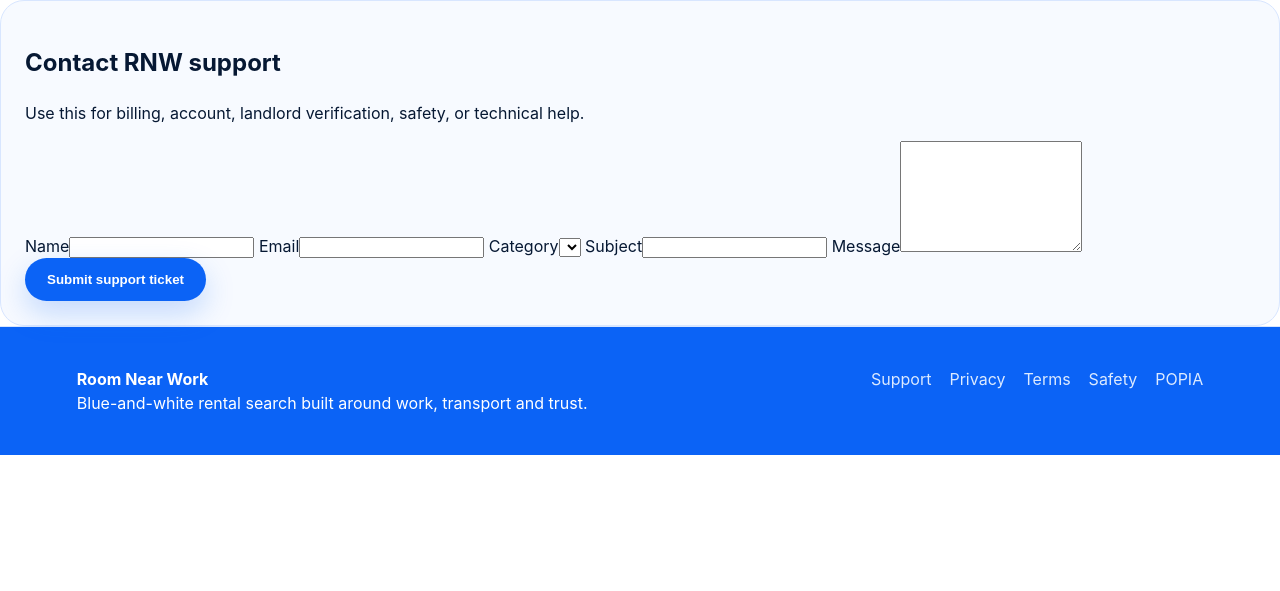
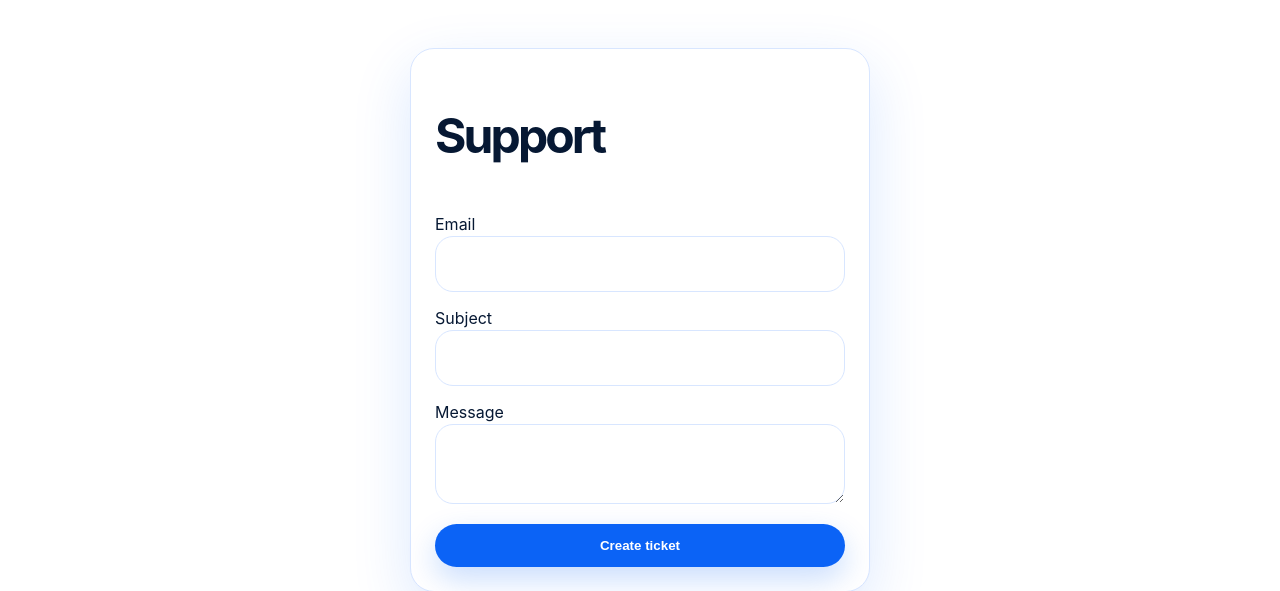
Before and after one commit to reddycea/RoomNearWork, a Flask app: page /trust/support in a window 1280 px wide. Shown: the part 81-672 px from the top of the page. Before the commit the page ends 536 px from the top, so only its background shows below. Run offline with Flask 3, Linux system fonts and the light colour scheme; lists and menus that the app fills with data are empty.

Commit message:
Add files via upload

```diff
--- a/backend/rnw/templates/support/new.html
+++ b/backend/rnw/templates/support/new.html
@@ -1,12 +1 @@
-{% extends 'base.html' %}
-{% block title %}Contact support — RNW{% endblock %}
-{% block content %}
-<section class="panel narrow"><h1>Contact RNW support</h1><p class="muted">Use this for billing, account, landlord verification, safety, or technical help.</p>
-<form method="post"><input type="hidden" name="csrf_token" value="{{ csrf_token() }}">
-<label>Name<input name="name" value="{{ current_user.full_name if current_user.is_authenticated else '' }}"></label>
-<label>Email<input type="email" name="email" required value="{{ current_user.email if current_user.is_authenticated else '' }}"></label>
-<label>Category<select name="category">{% for category in categories %}<option value="{{ category }}">{{ category|title }}</option>{% endfor %}</select></label>
-<label>Subject<input name="subject" required maxlength="160"></label>
-<label>Message<textarea name="message" rows="7" required></textarea></label>
-<button>Submit support ticket</button></form></section>
-{% endblock %}
+{% extends 'base.html' %}{% block content %}<section class='auth-page'><form method='post' class='auth-card'><h1>Support</h1><input type='hidden' name='csrf_token' value='{{ csrf_token() }}'><label>Email<input name='email' type='email' value='{{ current_user.email if current_user.is_authenticated else "" }}' required></label><label>Subject<input name='subject' required></label><label>Message<textarea name='message' required></textarea></label><button>Create ticket</button></form></section>{% endblock %}
--- a/backend/rnw/templates/support/status.html
+++ b/backend/rnw/templates/support/status.html
@@ -1,5 +1 @@
-{% extends 'base.html' %}
-{% block title %}Support ticket #{{ ticket.id }} — RNW{% endblock %}
-{% block content %}<section class="panel"><p class="eyebrow">Support</p><h1>Ticket #{{ ticket.id }}: {{ ticket.subject }}</h1>
-<p><strong>Status:</strong> {{ ticket.status }} · <strong>Category:</strong> {{ ticket.category }} · <strong>Priority:</strong> {{ ticket.priority }}</p>
-<p>{{ ticket.message }}</p>{% if ticket.admin_response %}<hr><h2>RNW response</h2><p>{{ ticket.admin_response }}</p>{% endif %}</section>{% endblock %}
+{% extends 'base.html' %}{% block content %}<section class='page-hero compact'><h1>{{ ticket.subject }}</h1><p>Status: {{ ticket.status }}</p><p>{{ ticket.message }}</p></section>{% endblock %}
```
